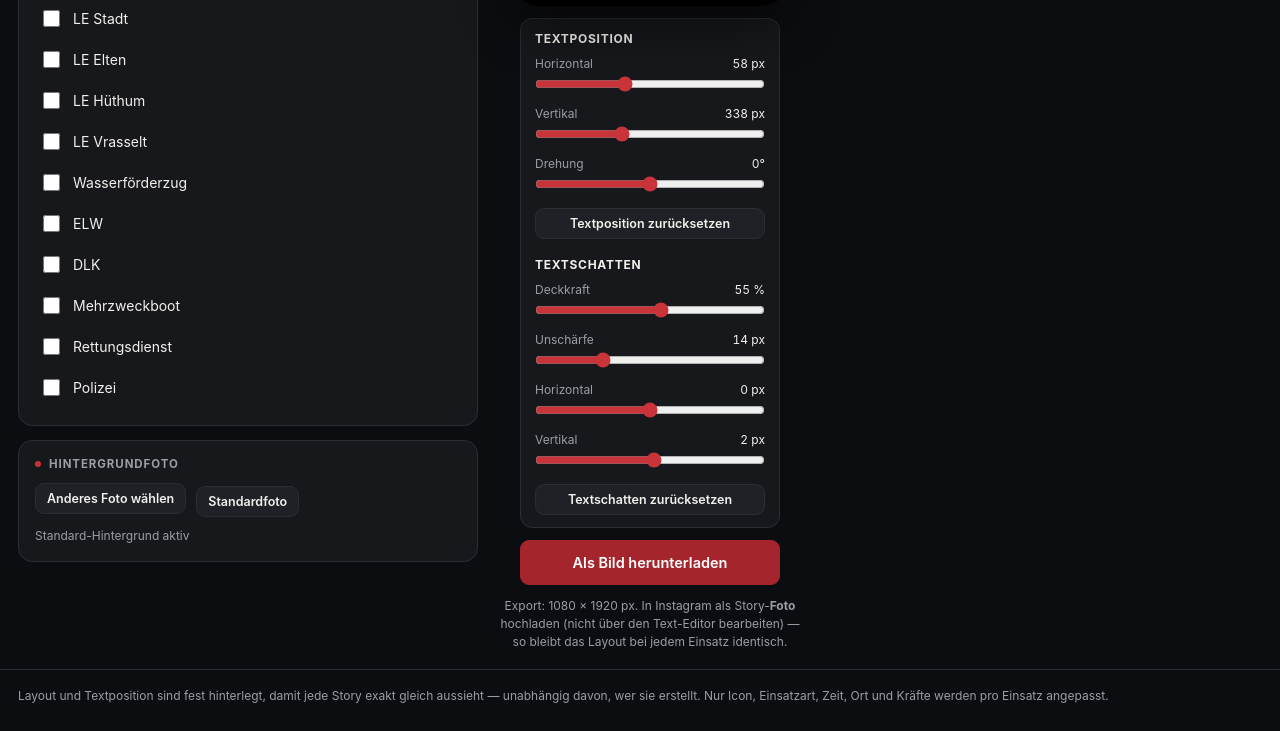
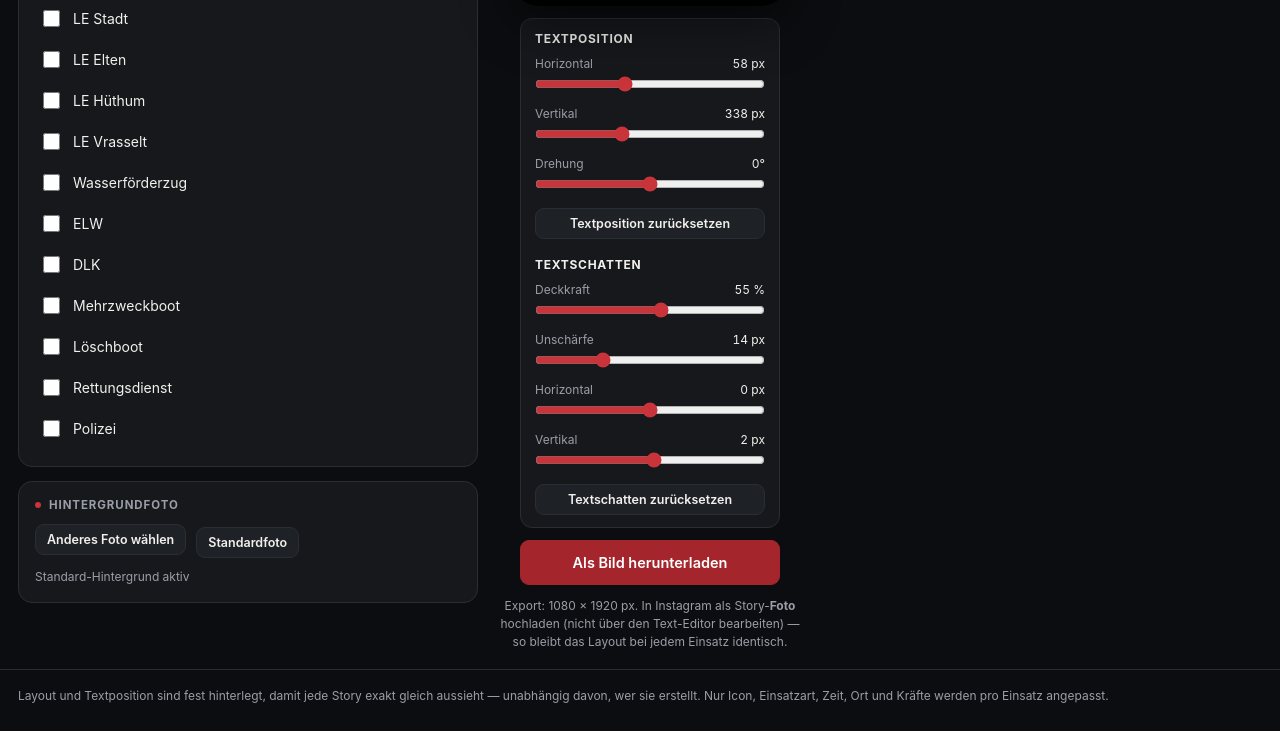
Before and after one commit to davidvanelk/feuerwehremmerich-incident-story-generator, a plain HTML site: page site/index.html in a window 1280 px wide. Shown: the part 575-1306 px from the top of the page. Drawn offline with Linux system fonts and the light colour scheme.

Commit message:
feat: add löschboot

```diff
--- a/site/index.html
+++ b/site/index.html
@@ -114,6 +114,10 @@
                 <input type="checkbox" value="Mehrzweckboot" />
                 <span>Mehrzweckboot</span>
               </label>
+              <label class="check-row">
+                <input type="checkbox" value="Löschboot"/>
+                <span>Löschboot</span>
+              </label/>
 
               <label class="check-row">
                 <input type="checkbox" value="Rettungsdienst" />
```
